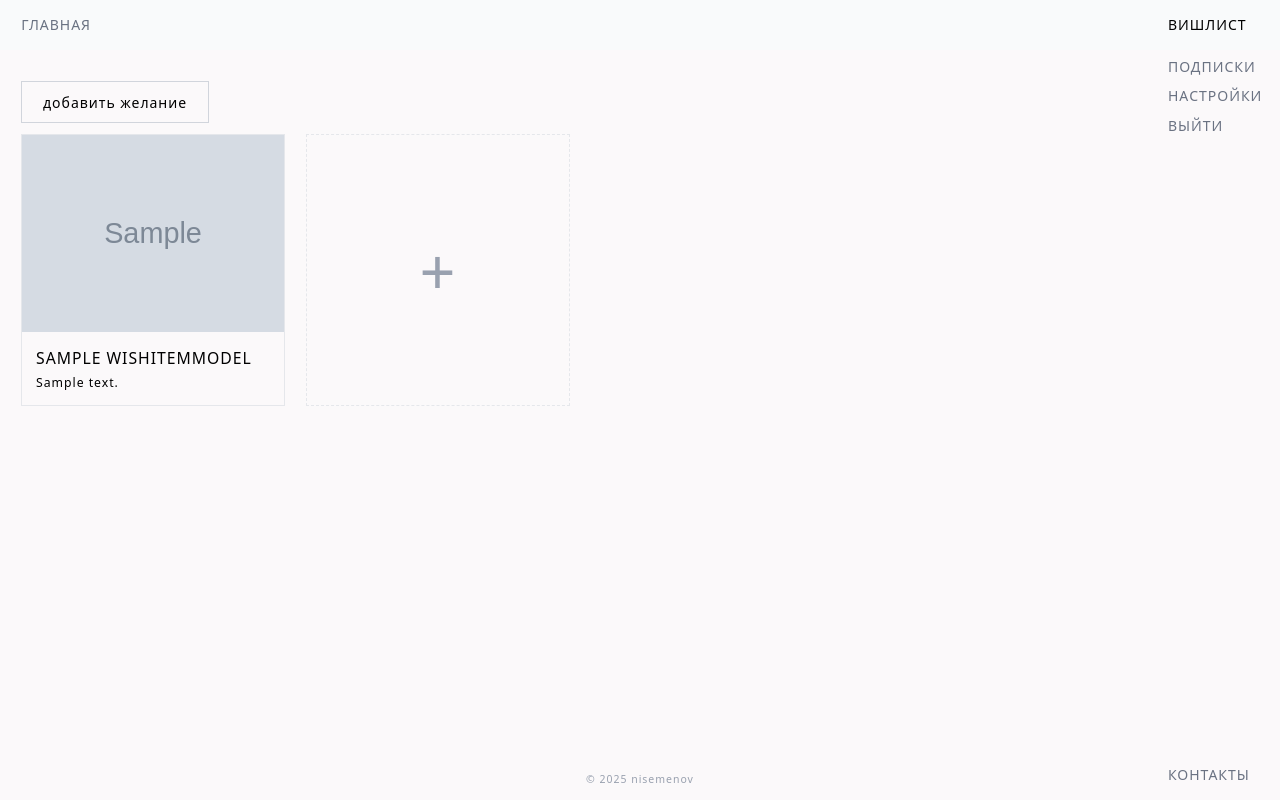
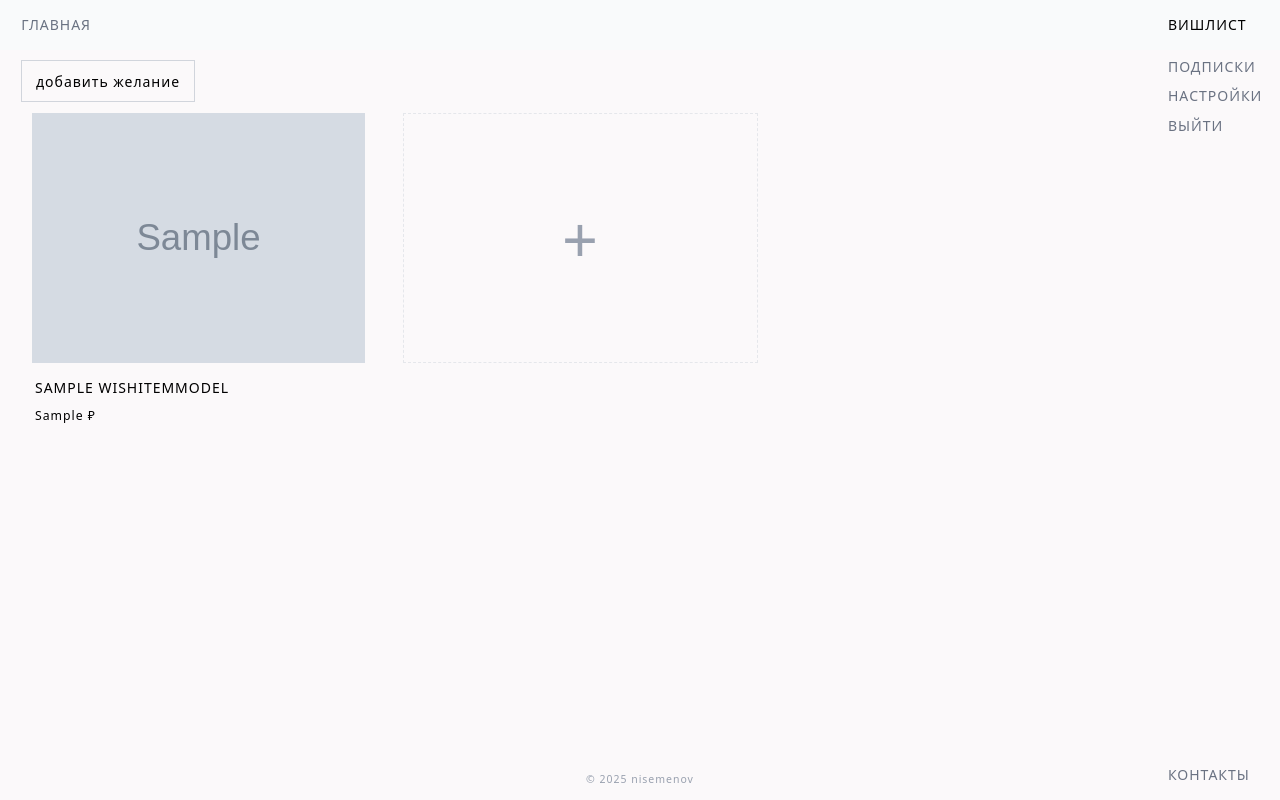
Before and after one commit to nisemenov/yourmirror, a Django app: page /wishlist/me/ in a window 1280 px wide. Run offline with Django 5.2, Linux system fonts and the light colour scheme; a user stored in the database is signed in; tables that the repository leaves empty hold one stand-in row (values such as "Sample post"); grey boxes marked "Sample" are stand-in pictures; some libraries are stand-ins or nearby versions.

Commit message:
chore: refactor wishlist/me/ templates

```diff
--- a/backend/templates/main_button.html
+++ b/backend/templates/main_button.html
@@ -1,9 +1,9 @@
 {% if black %}
-<a href="{% url url_name %}" class="px-6 py-3 bg-gray-900 text-white rounded-none hover:bg-gray-700 transition">
+<a href="{% url url_name %}" class="px-4 py-3 bg-gray-900 text-white rounded-none hover:bg-gray-700 transition">
     {{ text }}
 </a>
 {% else %}
-<a href="{% url url_name %}" class="px-6 py-3 border border-gray-300 rounded-none hover:bg-gray-100 transition">
+<a href="{% url url_name %}" class="px-4 py-3 border border-gray-300 rounded-none hover:bg-gray-100 transition">
     {{ text }}
 </a>
 {% endif %}
--- a/backend/theme/static/css/dist/styles.css
+++ b/backend/theme/static/css/dist/styles.css
@@ -42,6 +42,8 @@
     --text-2xl--line-height: calc(2 / 1.5);
     --text-7xl: 4.5rem;
     --text-7xl--line-height: 1;
+    --text-8xl: 6rem;
+    --text-8xl--line-height: 1;
     --font-weight-semibold: 600;
     --font-weight-bold: 700;
     --radius-md: 0.375rem;
@@ -207,8 +209,17 @@
   .static {
     position: static;
   }
+  .sticky {
+    position: sticky;
+  }
   .top-0 {
     top: calc(var(--spacing) * 0);
+  }
+  .top-6 {
+    top: calc(var(--spacing) * 6);
+  }
+  .top-10 {
+    top: calc(var(--spacing) * 10);
   }
   .top-16 {
     top: calc(var(--spacing) * 16);
@@ -233,6 +244,9 @@
   }
   .mt-4 {
     margin-top: calc(var(--spacing) * 4);
+  }
+  .mb-1 {
+    margin-bottom: calc(var(--spacing) * 1);
   }
   .mb-8 {
     margin-bottom: calc(var(--spacing) * 8);
@@ -267,14 +281,41 @@
   .h-48 {
     height: calc(var(--spacing) * 48);
   }
+  .h-64 {
+    height: calc(var(--spacing) * 64);
+  }
+  .h-\[250px\] {
+    height: 250px;
+  }
+  .h-\[256px\] {
+    height: 256px;
+  }
   .h-auto {
     height: auto;
   }
   .h-full {
     height: 100%;
   }
+  .max-h-64 {
+    max-height: calc(var(--spacing) * 64);
+  }
   .max-h-\[60vh\] {
     max-height: 60vh;
+  }
+  .max-h-\[250px\] {
+    max-height: 250px;
+  }
+  .max-h-\[256px\] {
+    max-height: 256px;
+  }
+  .max-h-\[300px\] {
+    max-height: 300px;
+  }
+  .max-h-\[350px\] {
+    max-height: 350px;
+  }
+  .max-h-full {
+    max-height: 100%;
   }
   .min-h-\[80vh\] {
     min-height: 80vh;
@@ -297,6 +338,9 @@
   .w-\[8rem\] {
     width: 8rem;
   }
+  .w-\[256px\] {
+    width: 256px;
+  }
   .w-auto {
     width: auto;
   }
@@ -308,6 +352,30 @@
   }
   .max-w-4xl {
     max-width: var(--container-4xl);
+  }
+  .max-w-64 {
+    max-width: calc(var(--spacing) * 64);
+  }
+  .max-w-\[256px\] {
+    max-width: 256px;
+  }
+  .max-w-\[270px\] {
+    max-width: 270px;
+  }
+  .max-w-\[280px\] {
+    max-width: 280px;
+  }
+  .max-w-\[290px\] {
+    max-width: 290px;
+  }
+  .max-w-\[300px\] {
+    max-width: 300px;
+  }
+  .max-w-\[350px\] {
+    max-width: 350px;
+  }
+  .max-w-full {
+    max-width: 100%;
   }
   .max-w-xl {
     max-width: var(--container-xl);
@@ -353,6 +421,9 @@
   }
   .justify-center {
     justify-content: center;
+  }
+  .justify-items-center {
+    justify-items: center;
   }
   .gap-4 {
     gap: calc(var(--spacing) * 4);
@@ -508,6 +579,9 @@
   .pb-4 {
     padding-bottom: calc(var(--spacing) * 4);
   }
+  .pb-6 {
+    padding-bottom: calc(var(--spacing) * 6);
+  }
   .pb-20 {
     padding-bottom: calc(var(--spacing) * 20);
   }
@@ -533,6 +607,10 @@
   .text-7xl {
     font-size: var(--text-7xl);
     line-height: var(--tw-leading, var(--text-7xl--line-height));
+  }
+  .text-8xl {
+    font-size: var(--text-8xl);
+    line-height: var(--tw-leading, var(--text-8xl--line-height));
   }
   .text-lg {
     font-size: var(--text-lg);
@@ -618,6 +696,11 @@
     }
   }
   @media (hover: hover) {
+    .hover\:bg-gray-200:hover {
+      background-color: var(--color-gray-200);
+    }
+  }
+  @media (hover: hover) {
     .hover\:bg-gray-700:hover {
       background-color: var(--color-gray-700);
     }
@@ -643,8 +726,18 @@
     }
   }
   @media (hover: hover) {
+    .hover\:text-gray-400:hover {
+      color: var(--color-gray-400);
+    }
+  }
+  @media (hover: hover) {
     .hover\:text-gray-500:hover {
       color: var(--color-gray-500);
+    }
+  }
+  @media (hover: hover) {
+    .hover\:text-gray-700:hover {
+      color: var(--color-gray-700);
     }
   }
   @media (hover: hover) {
--- a/backend/wishitems/templates/wishlist/add_item_button.html
+++ b/backend/wishitems/templates/wishlist/add_item_button.html
@@ -1,3 +1 @@
-<a href="{% url 'wishitem_create' %}" class="flex flex-col items-center justify-center w-full border border-dashed border-gray-200 text-7xl cursor-pointer text-gray-400 hover:text-black transition-all rounded-none">
-    <div class="flex items-center justify-center h-48">+</div>
-</a>
+<a href="{% url 'wishitem_create' %}" class="flex items-center justify-center w-full h-[250px] border border-dashed border-gray-200 text-7xl text-gray-400 hover:text-gray-700 transition-all">+</a>
--- a/backend/wishitems/templates/wishlist/item.html
+++ b/backend/wishitems/templates/wishlist/item.html
@@ -1,13 +1,12 @@
-<a href="{% url "wishitem_detail" item.id %}" class="flex flex-col justify-center w-full border border-gray-200 rounded-none overflow-hidden">
-    {% if item.picture %}
-        <div class="">
-            <img src="{{ item.picture.url }}" alt="picture" class="">
-        </div>
-    {% endif %}
-    <div class="p-4">
-        <h3 class="text-lg  uppercase">{{ item.title }}</h3>
-        {% if item.description %}
-            <p class="text-sm mt-1">{{ item.description }}</p>
+<a href="{% url "wishitem_detail" item.id %}" class="flex flex-col w-full rounded-none hover:bg-gray-100">
+    <div class="flex justify-center items-center h-[250px] overflow-hidden">
+        {% if item.picture %}
+            <img src="{{ item.picture.url }}" alt="item_picture" class="max-w-full max-h-full object-contain">
         {% endif %}
     </div>
+
+    <div class="p-4 space-y-2">
+        <h3 class="uppercase">{{ item.title }}</h3>
+        <p class="text-sm">{{ item.get_price }}</p>
+    </div>
 </a>
--- a/backend/wishitems/templates/wishlist/my.html
+++ b/backend/wishitems/templates/wishlist/my.html
@@ -6,18 +6,17 @@
 {% block content %}
 <div class="py-4 pl-6 pr-40">
     {% if not wishitems.exists %}
-        <div class="text-center py-12">
-            <p class="text-lg text-gray-600 py-6">Ваш вишлист пока пуст. Но это легко исправить.</p>
+        <div class="text-center py-12 uppercase">
+            <h2>Ваш вишлист пока пуст, Но это легко исправить</h2>
+        </div>
+    {% else %}
+        <div class="pb-6">
+            {% include "main_button.html" with url_name="wishitem_create" text="добавить желание" black=False %}
         </div>
     {% endif %}
 
-    <div class="py-6">
-        {% include "main_button.html" with url_name="wishitem_create" text="добавить желание" black=False %}
-    </div>
-    <div class="grid grid-cols-1 md:grid-cols-3 lg:grid-cols-4 gap-6">
-        {% for item in wishitems %}
-            {% include "wishlist/item.html" %}
-        {% endfor %}
+    <div class="grid grid-cols-1 md:grid-cols-2 lg:grid-cols-3 gap-8 justify-items-center">
+        {% for item in wishitems %}{% include "wishlist/item.html" %}{% endfor %}
         {% include "wishlist/add_item_button.html" %}
     </div>
 </div>
--- a/backend/wishitems/templates/wishlist/profile.html
+++ b/backend/wishitems/templates/wishlist/profile.html
@@ -23,7 +23,7 @@
         </div>
     {% endif %}
 
-    <div class="grid grid-cols-1 md:grid-cols-2 lg:grid-cols-3 gap-6">
+    <div class="grid grid-cols-1 md:grid-cols-3 lg:grid-cols-4 gap-6">
         {% for item in wishitems %}
             {% include "wishlist/item.html" %}
         {% endfor %}
```
